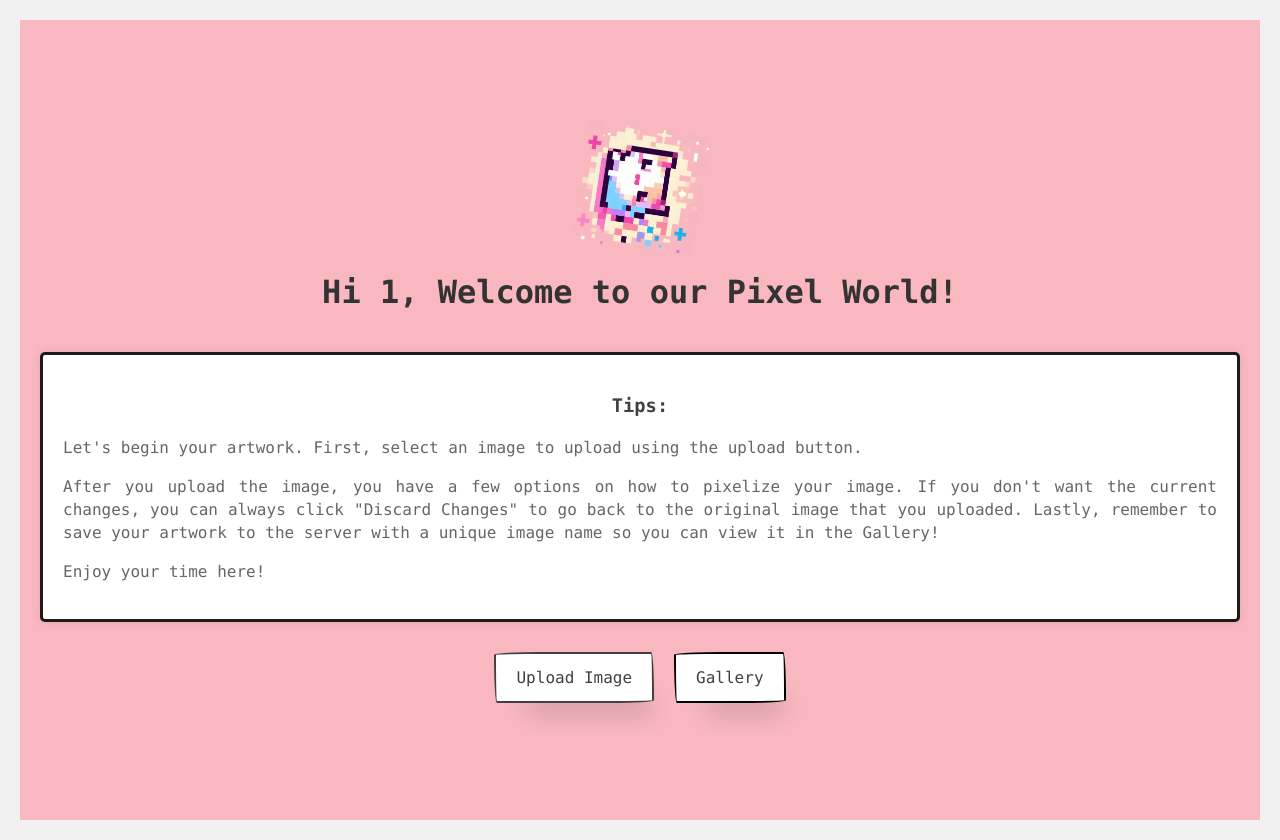
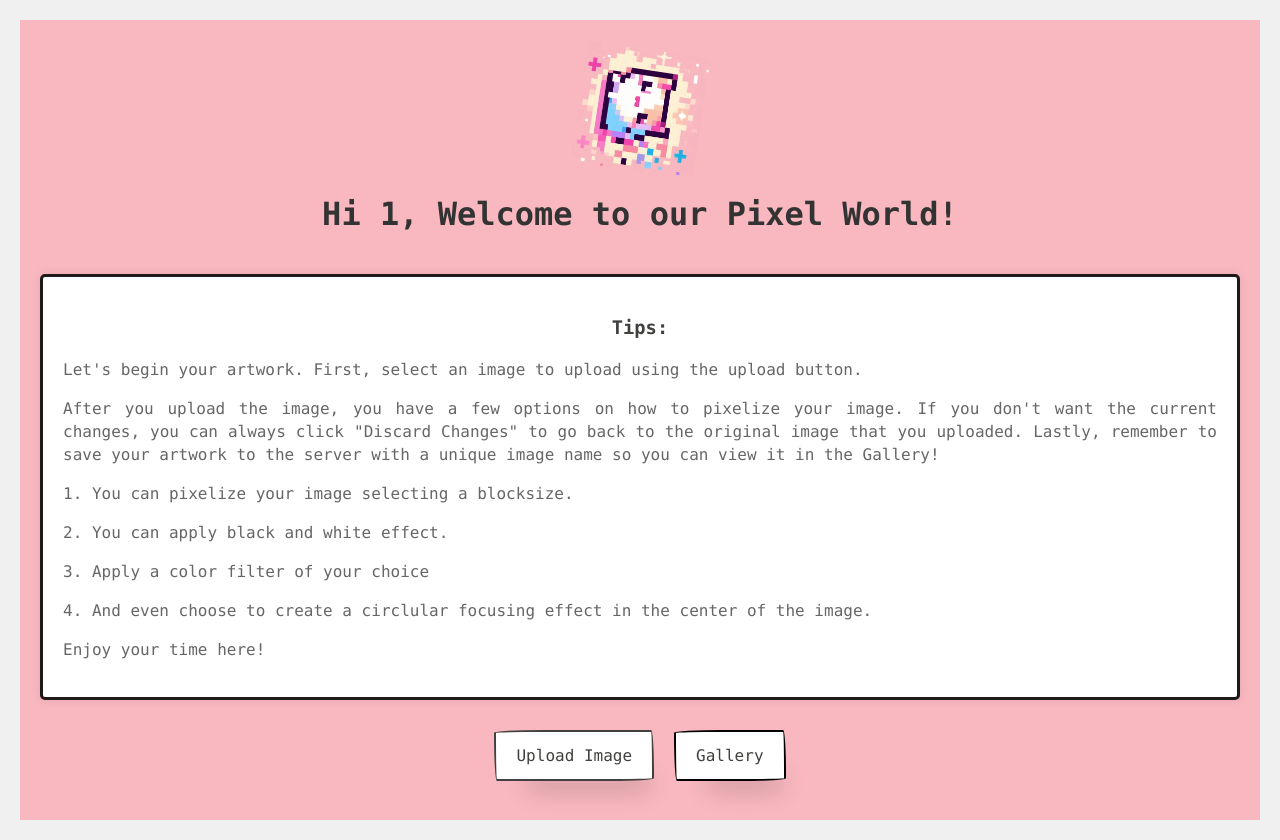
Before and after one commit to yongjiahuang134/Pixel_World, a React (Create React App) app: page /home/1 in a window 1280 px wide. Built offline with nearby package versions, Linux system fonts and the light colour scheme.

Commit message:
add description of each button's function

```diff
--- a/src/Frontend/Home.js
+++ b/src/Frontend/Home.js
@@ -568,6 +568,10 @@ const handleNavigate = () => {
                 <h3>Tips:</h3>
                 <p className="Introduction">Let's begin your artwork. First, select an image to upload using the upload button.</p>
                 <p className="Introduction">After you upload the image, you have a few options on how to pixelize your image. If you don't want the current changes, you can always click "Discard Changes" to go back to the original image that you uploaded. Lastly, remember to save your artwork to the server with a unique image name so you can view it in the Gallery!</p>
+                <p className="Introduction">1. You can pixelize your image selecting a blocksize.</p>
+                <p className="Introduction">2. You can apply black and white effect.</p>
+                <p className="Introduction">3. Apply a color filter of your choice</p>
+                <p className="Introduction">4. And even choose to create a circlular focusing effect in the center of the image.</p>
                 <p className="Introduction">Enjoy your time here!</p>
             </div>
 
```
